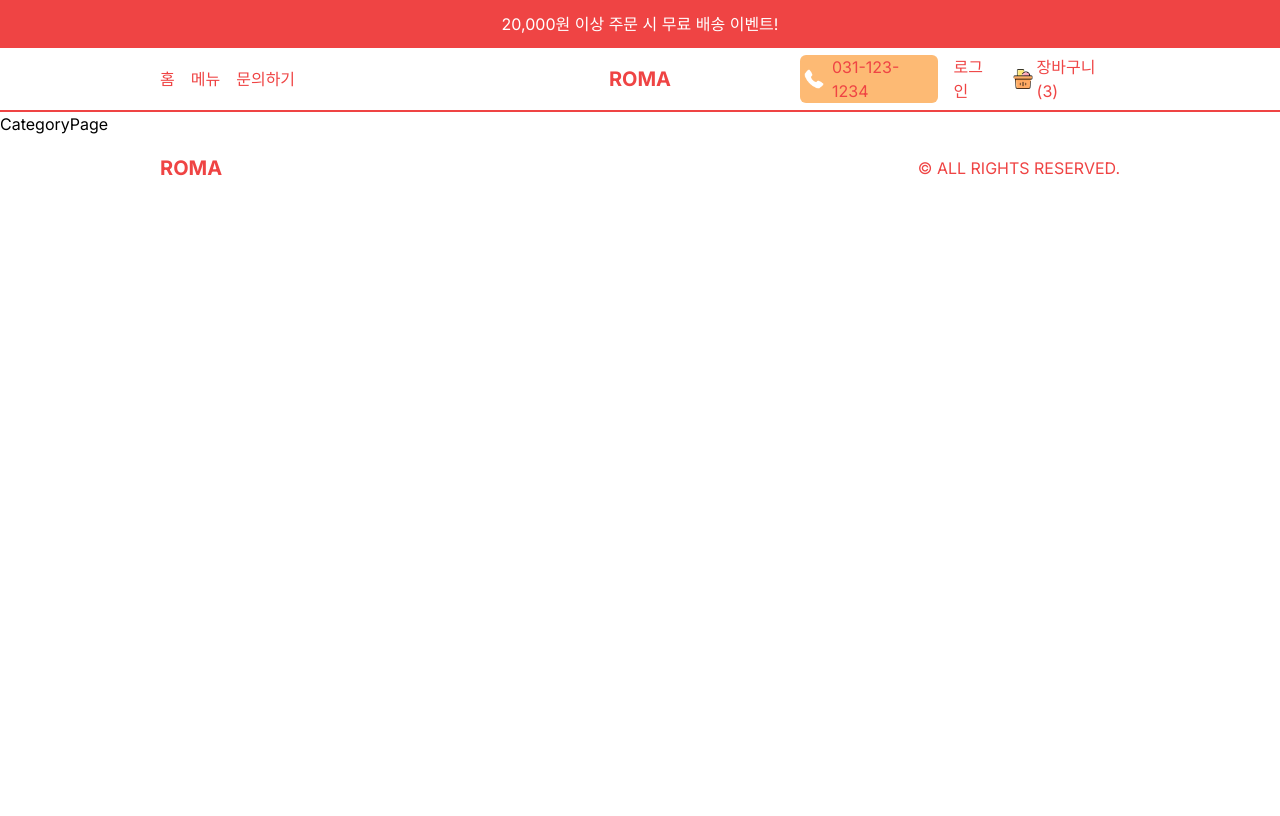
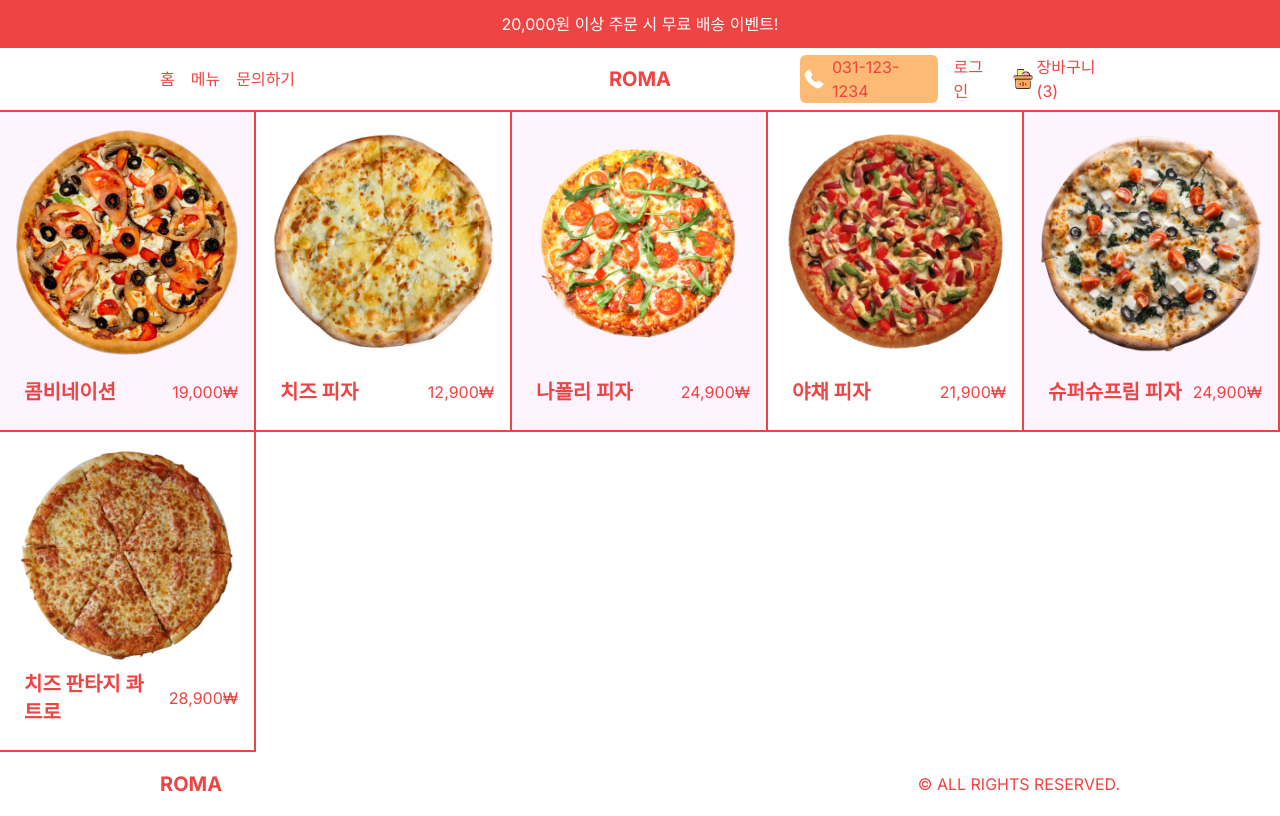
Before and after one commit to amh6281/Restaurant-App, a Next.js app: page /menu/burgers in a window 1280 px wide. Built offline with nearby package versions, Linux system fonts and the light colour scheme.

Commit message:
CategoryPage design 2023.07.24

```diff
--- a/src/app/menu/[category]/page.tsx
+++ b/src/app/menu/[category]/page.tsx
@@ -1,7 +1,37 @@
+import { pizzas } from "@/data";
+import Image from "next/image";
+import Link from "next/link";
 import React from "react";
 
 const CategoryPage = () => {
-  return <div>CategoryPage</div>;
+  return (
+    <div className="flex flex-wrap text-red-500">
+      {pizzas.map((item) => (
+        <Link
+          className="w-full h-[40vh] border-r-2 border-b-2 border-red-500 sm:w-1/3 lg:w-1/5 p-4 flex flex-col justify-between group odd:bg-fuchsia-50"
+          href={`/product/${item.id}`}
+          key={item.id}
+        >
+          {/* IImage Container */}
+          {item.img && (
+            <div className="relative h-[80%]">
+              <Image src={item.img} alt="" fill className="object-contain" />
+            </div>
+          )}
+          {/* Text Container */}
+          <div className="flex items-center justify-between font-bold">
+            <h1 className="text-xl p-2">{item.title}</h1>
+            <h2 className="group-hover:hidden font-normal text-base">
+              {item.price.toLocaleString()}₩
+            </h2>
+            <button className="hidden group-hover:block bg-red-500 text-white p-2 rounded-md">
+              장바구니 추가
+            </button>
+          </div>
+        </Link>
+      ))}
+    </div>
+  );
 };
 
 export default CategoryPage;
--- a/src/data.ts
+++ b/src/data.ts
@@ -236,3 +236,132 @@
     color: "white",
   },
 ];
+
+export const pizzas: Products = [
+  {
+    id: 1,
+    title: "콤비네이션",
+    desc: "Ignite your taste buds with a fiery combination of spicy pepperoni, jalapeños, crushed red pepper flakes, and melted mozzarella cheese, delivering a kick with every bite.",
+    img: "/temporary/p1.png",
+    price: 19000,
+    options: [
+      {
+        title: "Small",
+        additionalPrice: 0,
+      },
+      {
+        title: "Medium",
+        additionalPrice: 4000,
+      },
+      {
+        title: "Large",
+        additionalPrice: 6000,
+      },
+    ],
+  },
+  {
+    id: 2,
+    title: "치즈 피자",
+    desc: "Embark on a culinary journey with this Mediterranean-inspired creation, featuring zesty feta cheese, Kalamata olives, sun-dried tomatoes, and a sprinkle of oregano.",
+    img: "/temporary/p8.png",
+    price: 12900,
+    options: [
+      {
+        title: "Small",
+        additionalPrice: 0,
+      },
+      {
+        title: "Medium",
+        additionalPrice: 2000,
+      },
+      {
+        title: "Large",
+        additionalPrice: 4000,
+      },
+    ],
+  },
+  {
+    id: 3,
+    title: "나폴리 피자",
+    desc: "A classic Italian delight featuring a thin, crispy crust, tangy tomato sauce, fresh mozzarella, and a medley of aromatic herbs topped with lettuce, tomatoes, and a dollop of tangy mayo.",
+    img: "/temporary/p3.png",
+    price: 24900,
+    options: [
+      {
+        title: "Small",
+        additionalPrice: 0,
+      },
+      {
+        title: "Medium",
+        additionalPrice: 4000,
+      },
+      {
+        title: "Large",
+        additionalPrice: 6000,
+      },
+    ],
+  },
+  {
+    id: 4,
+    title: "야채 피자",
+    desc: "A classic Italian delight featuring a thin, crispy crust, tangy tomato sauce, fresh mozzarella, and a medley of aromatic herbs topped with lettuce, tomatoes, and a dollop of tangy mayo.",
+    img: "/temporary/p10.png",
+    price: 21900,
+    options: [
+      {
+        title: "Small",
+        additionalPrice: 0,
+      },
+      {
+        title: "Medium",
+        additionalPrice: 2000,
+      },
+      {
+        title: "Large",
+        additionalPrice: 4000,
+      },
+    ],
+  },
+  {
+    id: 5,
+    title: "슈퍼슈프림 피자",
+    desc: "A classic Italian delight featuring a thin, crispy crust, tangy tomato sauce, fresh mozzarella, and a medley of aromatic herbs topped with lettuce, tomatoes, and a dollop of tangy mayo.",
+    img: "/temporary/p11.png",
+    price: 24900,
+    options: [
+      {
+        title: "Small",
+        additionalPrice: 0,
+      },
+      {
+        title: "Medium",
+        additionalPrice: 3000,
+      },
+      {
+        title: "Large",
+        additionalPrice: 5000,
+      },
+    ],
+  },
+  {
+    id: 6,
+    title: "치즈 판타지 콰트로",
+    desc: "Experience pure cheesy bliss with a melty blend of mozzarella, cheddar, provolone, and Parmesan cheeses, creating a rich and indulgent pizza experience.",
+    img: "/temporary/p12.png",
+    price: 28900,
+    options: [
+      {
+        title: "Small",
+        additionalPrice: 0,
+      },
+      {
+        title: "Medium",
+        additionalPrice: 4000,
+      },
+      {
+        title: "Large",
+        additionalPrice: 6000,
+      },
+    ],
+  },
+];
```
